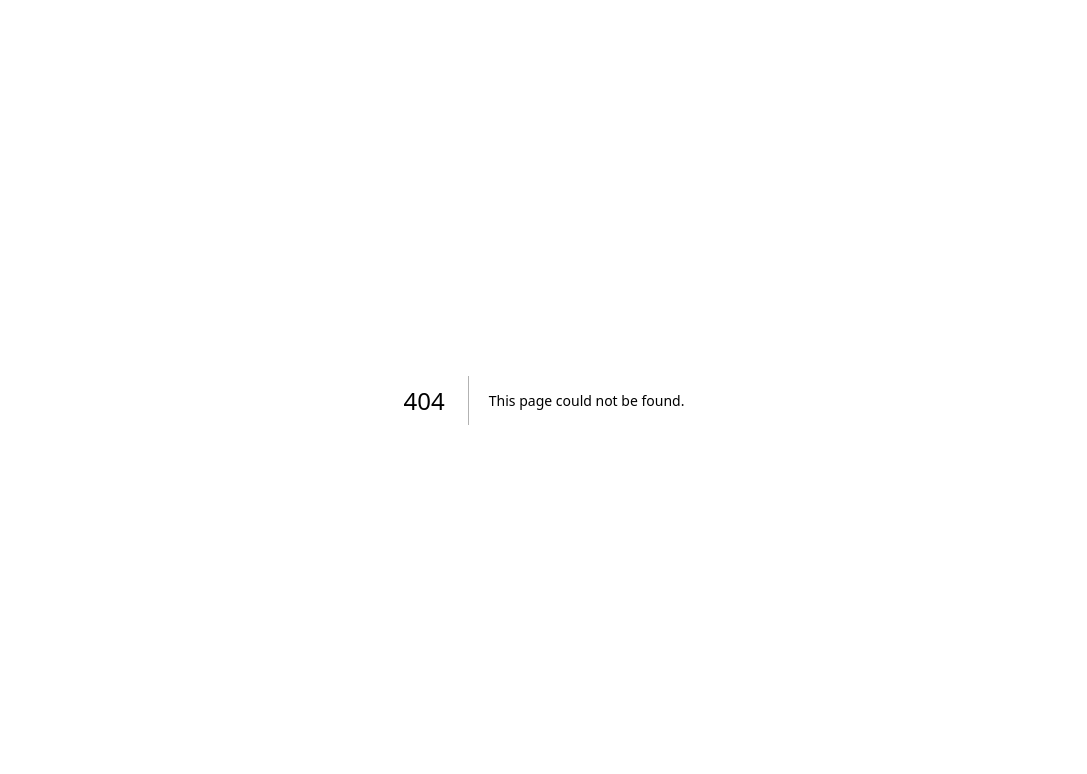
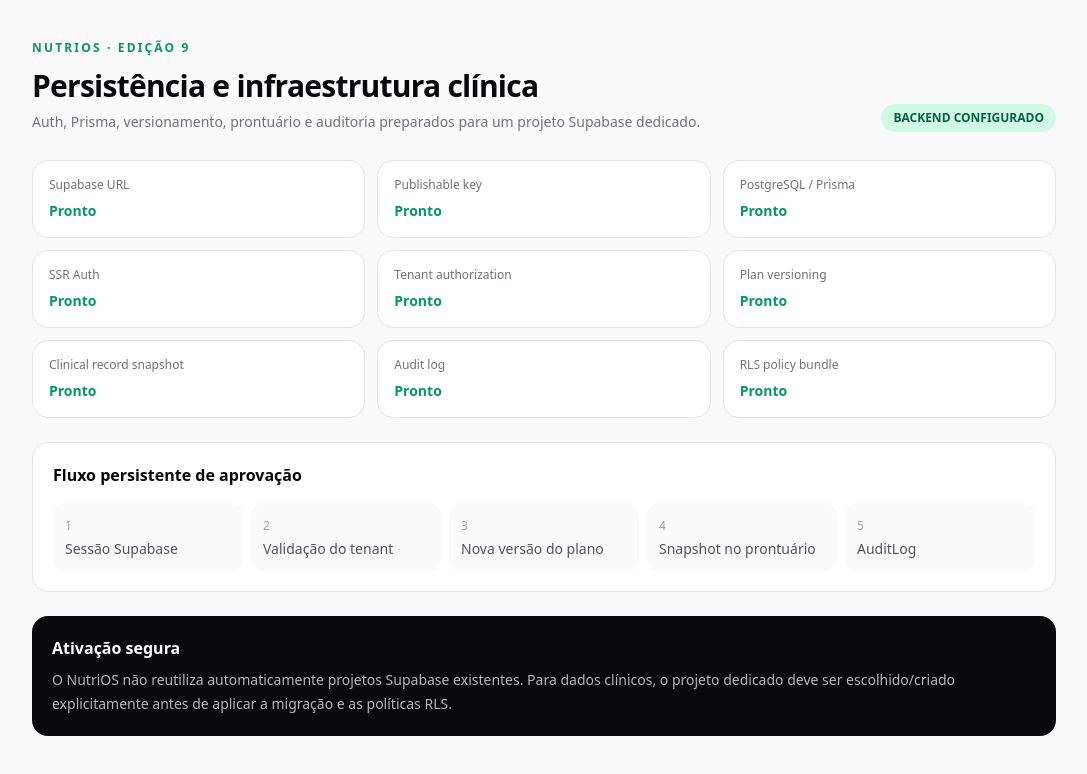
Before and after one commit to agendanutrijulianamoreira-droid/NutriOS, a Next.js app: page /infrastructure in a window 1280 px wide. Before the commit this address had no page. Shown: the top 774 px of the page, without its empty margins (96-1183 px from the left). Built offline with nearby package versions, Linux system fonts and the light colour scheme; no server answers.

Commit message:
feat: add infrastructure readiness screen

```diff
--- /dev/null
+++ b/src/app/infrastructure/page.tsx
@@ -0,0 +1,58 @@
+export default function InfrastructurePage() {
+  const supabaseUrl = Boolean(process.env.NEXT_PUBLIC_SUPABASE_URL);
+  const publishableKey = Boolean(process.env.NEXT_PUBLIC_SUPABASE_PUBLISHABLE_KEY);
+  const databaseUrl = Boolean(process.env.DATABASE_URL);
+  const ready = supabaseUrl && publishableKey && databaseUrl;
+
+  const items = [
+    ["Supabase URL", supabaseUrl],
+    ["Publishable key", publishableKey],
+    ["PostgreSQL / Prisma", databaseUrl],
+    ["SSR Auth", true],
+    ["Tenant authorization", true],
+    ["Plan versioning", true],
+    ["Clinical record snapshot", true],
+    ["Audit log", true],
+    ["RLS policy bundle", true],
+  ] as const;
+
+  return (
+    <main className="min-h-screen bg-zinc-50 px-6 py-10 text-zinc-950 dark:bg-zinc-950 dark:text-zinc-50">
+      <div className="mx-auto max-w-5xl">
+        <p className="text-xs font-semibold uppercase tracking-[0.18em] text-emerald-600">NutriOS · Edição 9</p>
+        <div className="mt-3 flex flex-wrap items-end justify-between gap-4">
+          <div>
+            <h1 className="text-3xl font-semibold tracking-tight">Persistência e infraestrutura clínica</h1>
+            <p className="mt-2 max-w-2xl text-sm text-zinc-500">Auth, Prisma, versionamento, prontuário e auditoria preparados para um projeto Supabase dedicado.</p>
+          </div>
+          <span className={`rounded-full px-3 py-1.5 text-xs font-semibold ${ready ? "bg-emerald-100 text-emerald-800" : "bg-amber-100 text-amber-800"}`}>
+            {ready ? "BACKEND CONFIGURADO" : "AGUARDANDO CREDENCIAIS DO PROJETO"}
+          </span>
+        </div>
+
+        <section className="mt-7 grid gap-3 sm:grid-cols-2 lg:grid-cols-3">
+          {items.map(([label, ok]) => (
+            <div key={label} className="rounded-2xl border border-zinc-200 bg-white p-4 dark:border-zinc-800 dark:bg-zinc-900">
+              <div className="text-xs text-zinc-500">{label}</div>
+              <div className={`mt-2 text-sm font-semibold ${ok ? "text-emerald-600" : "text-amber-600"}`}>{ok ? "Pronto" : "Pendente"}</div>
+            </div>
+          ))}
+        </section>
+
+        <section className="mt-6 rounded-2xl border border-zinc-200 bg-white p-5 dark:border-zinc-800 dark:bg-zinc-900">
+          <h2 className="font-semibold">Fluxo persistente de aprovação</h2>
+          <div className="mt-4 grid gap-2 text-sm text-zinc-600 dark:text-zinc-300 md:grid-cols-5">
+            {["Sessão Supabase", "Validação do tenant", "Nova versão do plano", "Snapshot no prontuário", "AuditLog"].map((item, index) => (
+              <div key={item} className="rounded-xl bg-zinc-50 p-3 dark:bg-zinc-950"><span className="text-xs text-zinc-400">{index + 1}</span><div className="mt-1 font-medium">{item}</div></div>
+            ))}
+          </div>
+        </section>
+
+        <section className="mt-6 rounded-2xl bg-zinc-950 p-5 text-white dark:bg-zinc-100 dark:text-zinc-950">
+          <h2 className="font-semibold">Ativação segura</h2>
+          <p className="mt-2 text-sm leading-6 opacity-70">O NutriOS não reutiliza automaticamente projetos Supabase existentes. Para dados clínicos, o projeto dedicado deve ser escolhido/criado explicitamente antes de aplicar a migração e as políticas RLS.</p>
+        </section>
+      </div>
+    </main>
+  );
+}
```
